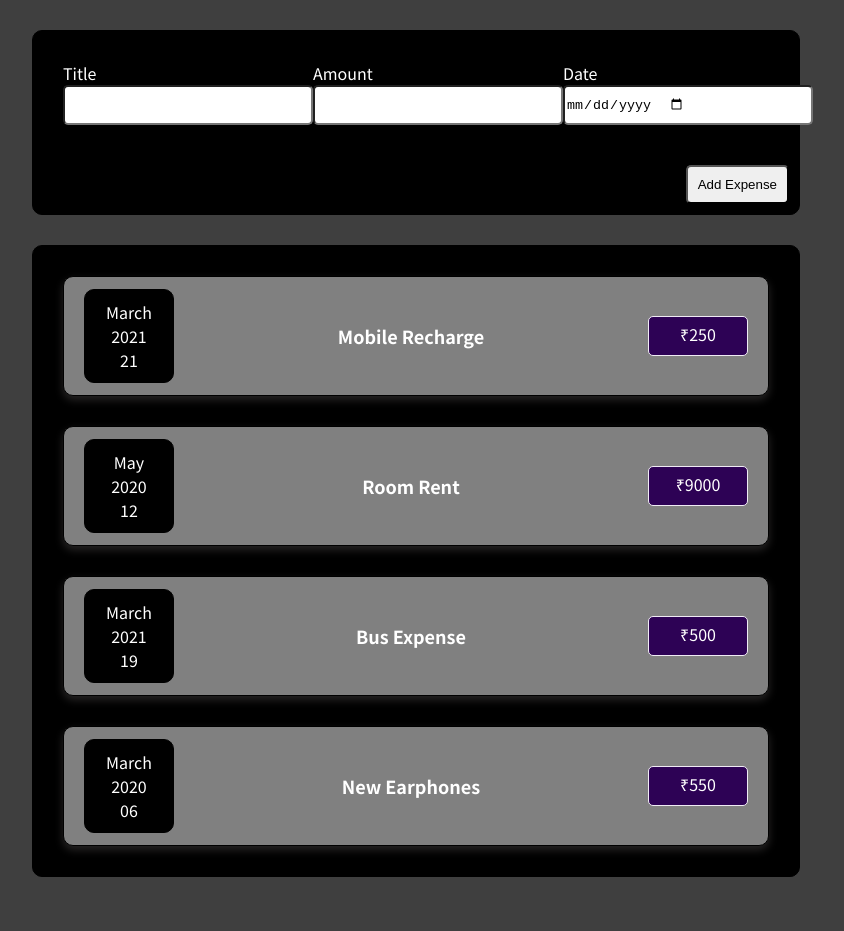
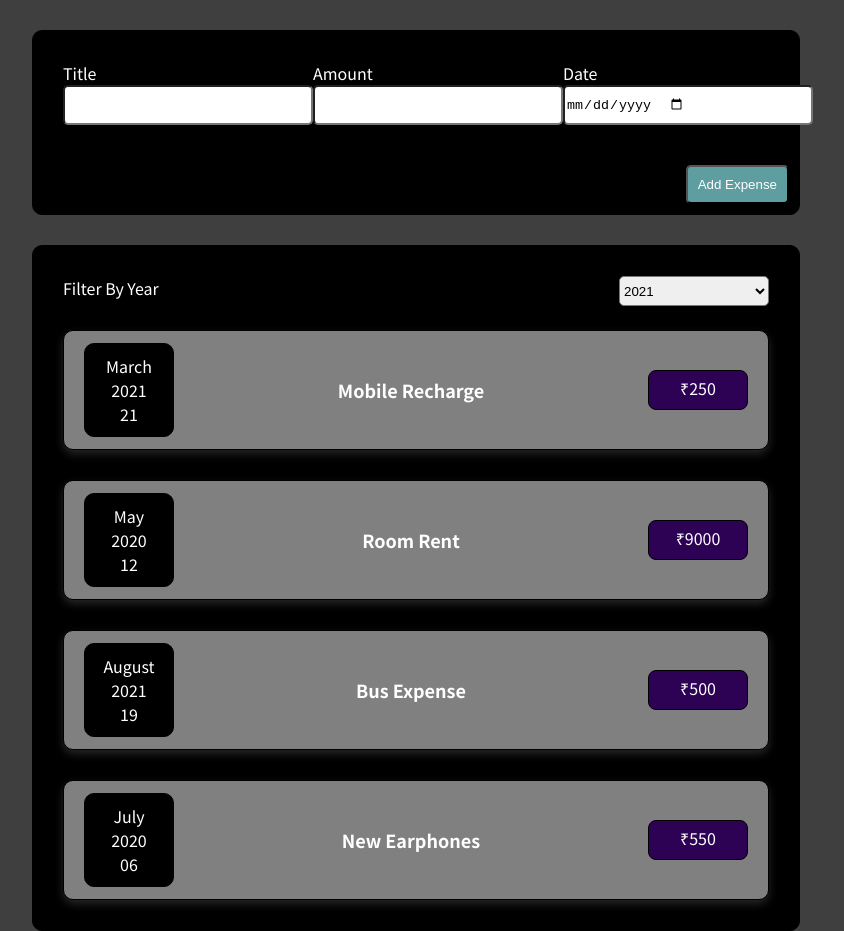
Before and after one commit to sushma-priyadharssini/expense-manager, a React (Create React App) app: page / in a window 1280 px wide. Shown: the whole page, without its empty margins (224-1068 px from the left). Before the commit the page ends 877 px from the top, so only its background shows below. Built offline with nearby package versions, Linux system fonts and the light colour scheme.

Commit message:
feat(expense): Added Date Filter

```diff
--- a/src/App.js
+++ b/src/App.js
@@ -5,8 +5,8 @@ function App() {
   const data = [
       { id: '1', title: 'Mobile Recharge', date: new Date(2021, 2, 21), amount: '₹250'},
       { id: '2', title: 'Room Rent', date: new Date(2020, 4, 12), amount: '₹9000'},
-      { id: '3', title: 'Bus Expense', date: new Date(2021, 2, 19), amount: '₹500'},
-      { id: '4', title: 'New Earphones', date: new Date(2020, 2, 6), amount: '₹550'}
+      { id: '3', title: 'Bus Expense', date: new Date(2021, 7, 19), amount: '₹500'},
+      { id: '4', title: 'New Earphones', date: new Date(2020, 6, 6), amount: '₹550'}
   ];
 
   const addNewExpenseHandler = (newExpense) => {
--- /dev/null
+++ b/src/components/expenses/expenseFilter.css
@@ -0,0 +1,10 @@
+.expense-filter {
+    margin: 30px;
+}
+
+.expense-filter select {
+    float: right;
+    width: 150px;
+    height: 30px;
+    border-radius: 5px;
+}
--- /dev/null
+++ b/src/components/expenses/expenseFilter.js
@@ -0,0 +1,22 @@
+import React from 'react';
+import './expenseFilter.css'
+
+const ExpenseFilter = (props) => {
+    const onFilterChangeHandler = (event) => {
+        props.onFilterChange(event.target.value);
+    }
+    return (
+        <div className="expense-filter">
+            <label>Filter By Year</label>
+            <select value={props.selectedFilter} onChange={onFilterChangeHandler}>
+                {props.data.map((year) => {
+                    return (
+                        <option key={year} value={year}>{year}</option>
+                    );
+                })}
+            </select>
+        </div>
+    )
+}
+
+export default ExpenseFilter;
--- a/src/components/expenses/expenseItem.css
+++ b/src/components/expenses/expenseItem.css
@@ -17,8 +17,8 @@
 }
 
 .expense-item .expense-amount {
-    border: 1px solid rgb(240, 235, 245);
-    border-radius: 5px;
+    border: 1px solid black;
+    border-radius: 8px;
     background-color: rgb(45, 2, 85);
     height: 40px;
     min-width: 100px;
--- a/src/components/expenses/expenses.js
+++ b/src/components/expenses/expenses.js
@@ -1,13 +1,22 @@
-// import React from 'React';
+import React, { useState } from 'react';
 import './expenses.css';
 import ExpenseItem from './expenseItem';
 import Card from '../ui/card';
+import ExpenseFilter from '../expenses/expenseFilter'
 
 const Expenses = (props) => {
+    const yearsData = [...new Set(props.data.map(expense => expense.date.getFullYear()))];
+    const [filteredYear, serFilteredYear] = useState(Math.max(...yearsData));
+
+    const onFilterChangeHandler = (selectedYear) => {
+        serFilteredYear(selectedYear);
+    }
+
     return (
         <Card className="expenses">
+            <ExpenseFilter data={yearsData} selectedFilter={filteredYear} onFilterChange={onFilterChangeHandler}/>
             {props.data.map(expense => {
-                return (<ExpenseItem data={expense}></ExpenseItem>);
+                return (<ExpenseItem key={expense.id} data={expense}></ExpenseItem>);
             })}
         </Card>
     );
--- a/src/components/newExpense/newExpense.css
+++ b/src/components/newExpense/newExpense.css
@@ -25,4 +25,6 @@
     padding: 10px;
     margin: 10px;
     border-radius: 5px;
+    color: white;
+    background-color: cadetblue;
 }
--- a/src/components/newExpense/newExpense.js
+++ b/src/components/newExpense/newExpense.js
@@ -24,7 +24,7 @@ const NewExpense = (props) => {
     const addNewExpenseHandler = () => {
         props.addNewExpenseHandler({
             ...userInput,
-            id: Math.random(0, 100)
+            id: Math.random(0, 100).toString()
         });
         setUserInput(() => {
             return {
```
